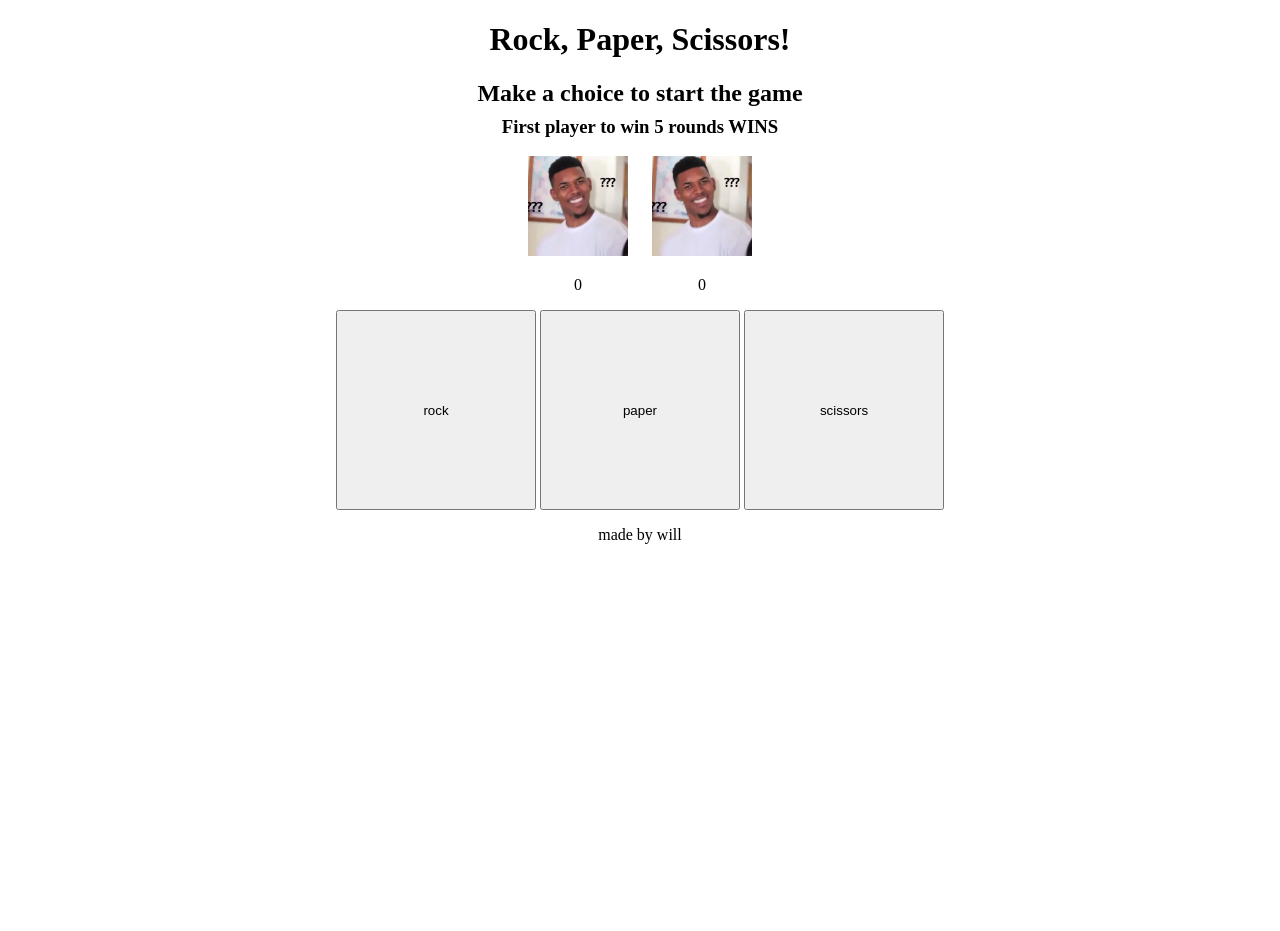
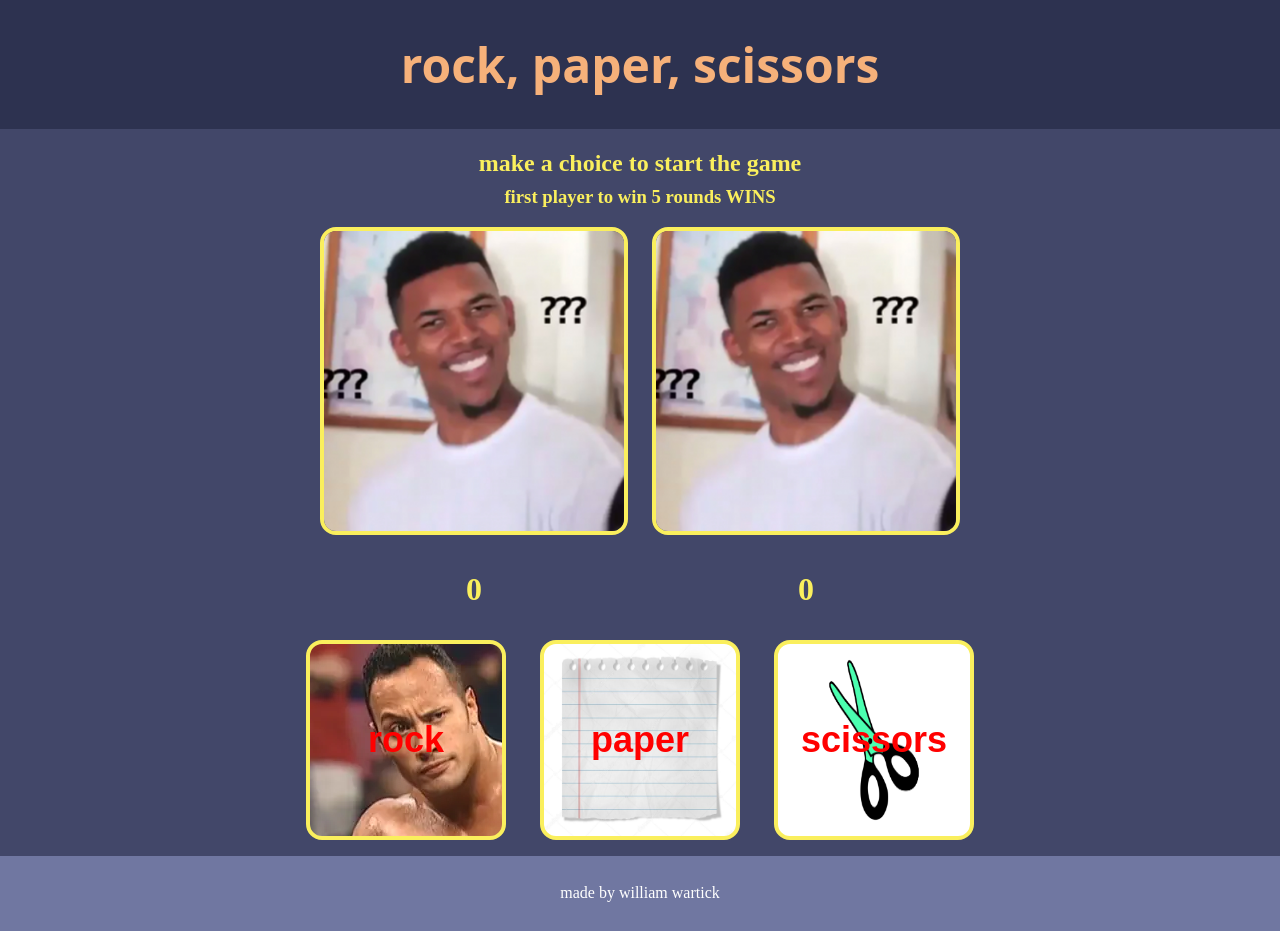
Before and after one commit to wwartick/rock-paper-scissors, a plain HTML site: page index.html in a window 1280 px wide. Before the commit the page ends 800 px from the top, so only its background shows below. Drawn offline with Linux system fonts and the light colour scheme.

Commit message:
css finished - project mostly finished at this point

```diff
--- a/index.html
+++ b/index.html
@@ -5,19 +5,19 @@
     <meta name="viewport" content="width=device-width, initial-scale=1.0">
     <link rel = "stylesheet" type="text/css" href="style.css">
 
-    <title>Rock, Paper, Scissors</title>
+    <title>rock, paper, scissors</title>
 </head>
 <body>
     <!-- header with title "Rock Paper Scissors"-->
     <div class="header">
-        <h1>Rock, Paper, Scissors!</h1>
+        <h1>rock, paper, scissors</h1>
     </div>
     <!--instructions + win conditions
      round results above selection images (change instructions + win conditions with js) -->
     <div class="main">
         <div class="textBox">
-            <h2 id="h2">Make a choice to start the game</h2>
-            <h3 id="h3">First player to win 5 rounds WINS</h3>
+            <h2 id="h2">make a choice to start the game</h2>
+            <h3 id="h3">first player to win 5 rounds WINS</h3>
         </div>
      <!-- image displaying user selection + image displaying CPU selection
         current score below selection images-->
@@ -33,14 +33,14 @@
         </div>
   <!-- buttons for user to choose rock, paper or scissors -->
         <div class="choiceButtons">
-            <button id="rock">rock</button>
-            <button id="paper">paper</button>
-            <button id="scissors">scissors</button>
+            <button id="rock" style="background: url('./img/rock.png')">rock</button>
+            <button id="paper" style="background: url('./img/paper.jpg');background-size: 100% 100%">paper</button>
+            <button id="scissors" style="background: url('./img/scissors.jpg'); background-size: 100% 100%">scissors</button>
         </div>
     </div>
     <!-- footer -->
     <div class="footer">
-        <p>made by will</p>
+        <p>made by william wartick</p>
     </div>
 </body>
 <script src="script.js"></script>
--- a/script.js
+++ b/script.js
@@ -11,11 +11,15 @@ first to 5 - displays a "play again" after either user/cpu wins + wipes scores a
 */
 let playerWins=0;
 let computerWins=0;
+let rockPic = "url('./img/rock.png')"
+let scissorsPic = "url('./img/scissors.jpg')"
+let paperPic = "url('./img/paper.jpg')"
 
 function getRandomInt(max) {
     return Math.floor(Math.random() * max);
 }
 
+//creates a popup to declare winner - refreshes the page
 var gameOver = function(winner){
     alert(winner + ' won! Press OK to play again.')
     location.reload();
@@ -72,17 +76,32 @@ var game = function() {
     let computerChoice;
     //sets playerSelection to the pressed button
     let userChoice=this.id;
-    //generates 0,1, or 2 randomly, and assigns a string value for the computers selection
+    //changes the players choice picture to the selected  meme
+    switch(userChoice){
+        case 'rock':
+            document.getElementById('userChoice').src='./img/rock.png';
+            break;
+        case 'paper':
+            document.getElementById('userChoice').src='./img/paper.jpg';
+            break;
+        case 'scissors':
+            document.getElementById('userChoice').src='./img/scissors.jpg';
+            break;
+    }
+    //generates 0,1, or 2 randomly, and assigns a string value for the computers selection and changes the image
     let computerRandomizer=getRandomInt(3);
     switch(computerRandomizer){
         case 0:
             computerChoice = "rock";
+            document.getElementById('computerChoice').src='./img/rock.png';
             break;
         case 1:
             computerChoice = "paper";
+            document.getElementById('computerChoice').src='./img/paper.jpg';
             break;
         case 2:
             computerChoice = "scissors";
+            document.getElementById('computerChoice').src='./img/scissors.jpg';
             break;
     }
     playRound(userChoice, computerChoice);
--- a/style.css
+++ b/style.css
@@ -1,22 +1,79 @@
 body{
     text-align: center;
+    margin: 0;
+    display: flex;
+    flex-direction: column;
+    flex-grow: 1;
+    min-height: 100vh;
+    background-color: #424769;
 }
 
 img{
-    height: 100px;
-    width: 100px;
+    height: 300px;
+    width: 300px;
+    border-radius: 16px;
+    border: 4px solid #FAEF5D;
+    padding-top: 0;
+}
+
+.header{
+    background-color: #2D3250;
+    margin: 0;
+    padding: 0;
+}
+
+.header h1{
+    color: #F6B17A;
+    font-size: 48px;
+    font-family:system-ui, -apple-system, BlinkMacSystemFont, 'Segoe UI', Roboto, Oxygen, Ubuntu, Cantarell, 'Open Sans', 'Helvetica Neue', sans-serif
+
+}
+
+.main{
+    background-color: #424769;
+    margin:0;
+    padding: 0;
+    border: 1px solid #424769;
 }
 
 button{
+    font-size: 36px;
+    color: red;
+    font-weight: 900;
     height:200px;
     width: 200px;
+    margin: 15px;
+    border-radius: 16px;
+    border: 4px solid #FAEF5D;
+    margin-top: 0;
 }
 
 h2{
    margin-bottom: -10px;
+   padding: 0;
+   color: #FAEF5D;
+}
+
+h3{
+    color: #FAEF5D;
 }
 .selectedBox{
     display:flex;
     justify-content: center;
     gap: 24px;
 }
+
+.footer{
+    background-color: #7077A1;
+    margin-top: auto;
+    padding:1%;
+    display: flex;
+    justify-content: center;
+    color:white
+}
+
+.selectedBox p{
+    font-size: 32px;
+    font-weight: 900;
+    color: #FAEF5D;
+}
```
Also changed, not shown: img/paper.jpg (added), img/rock.png (added), img/scissors.jpg (added).
